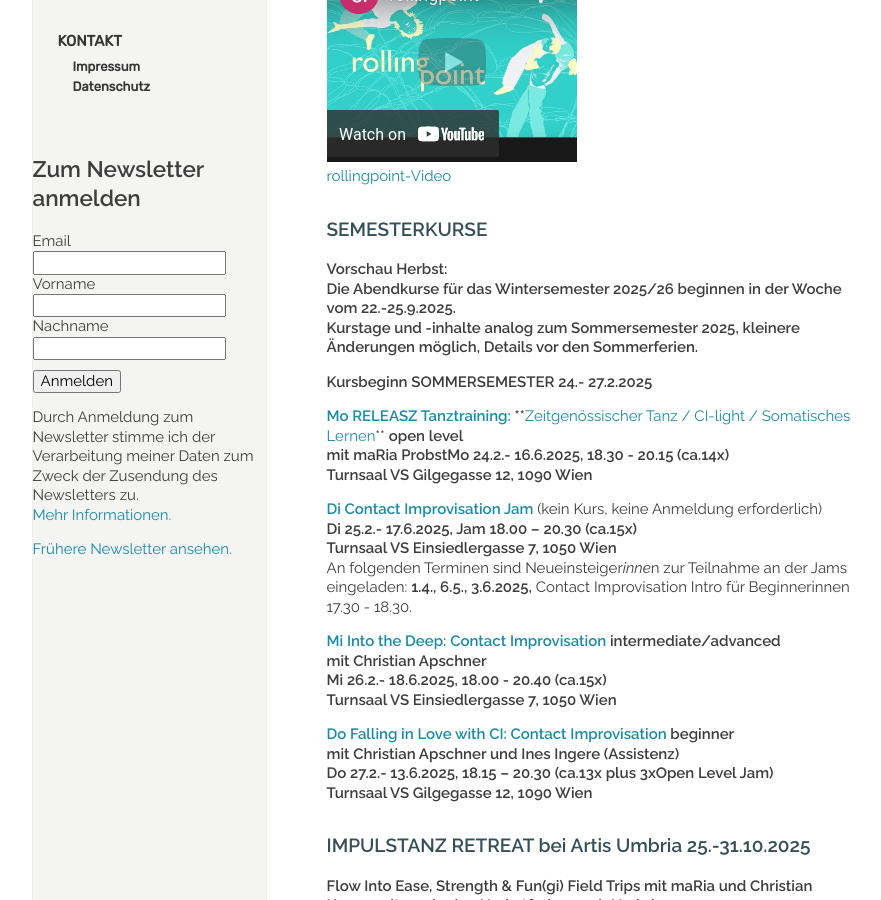
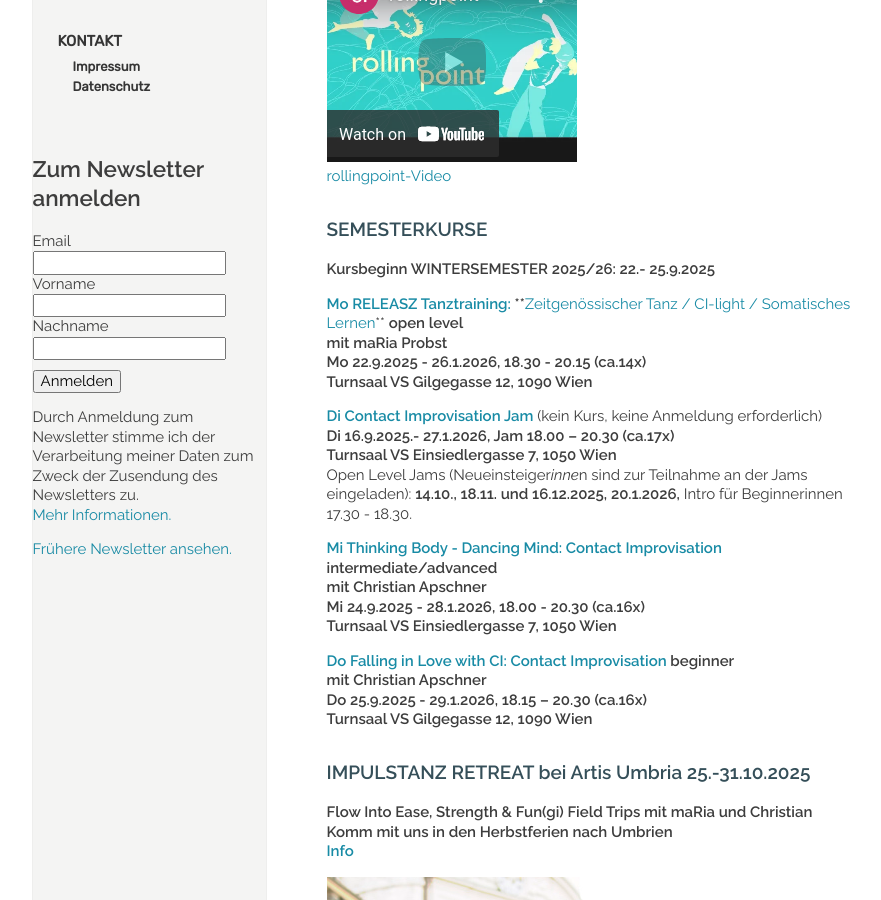
Before and after one commit to manulari/rollingpointat, a Jekyll site: the page built from _pages_de/index.md, in a window 1280 px wide and 900 px high, scrolled down 906 px. Shown: the whole window, without its empty margins (152-1033 px from the left). Built offline with Jekyll 4.4.1, drawn with Linux system fonts in a browser that asks for light colours; comment, search, counter and statistics services are not loaded.

Commit message:
Update page (de) “index”

```diff
--- a/_pages_de/index.md
+++ b/_pages_de/index.md
@@ -20,32 +20,29 @@ Fotocredit: https://johannes-stolba.net/photography/
 
 ### **SEMESTERKURSE**
 
-**Vorschau Herbst:**\
-**Die Abendkurse für das Wintersemester 2025/26 beginnen in der Woche vom 22.-25.9.2025.**\
-**Kurstage und -inhalte analog zum Sommersemester 2025, kleinere Änderungen möglich, Details vor den Sommerferien.**
-
-
-
-**Kursbeginn SOMMERSEMESTER 24.- 27.2.2025**
+**Kursbeginn WINTERSEMESTER 2025/26: 22.- 25.9.2025**
 
 **[Mo RELEASZ Tanztraining: ](/releasze)\*\***[Zeitgenössischer Tanz / CI-light / Somatisches Lernen](/releasze)\*\* **open level**\
-**mit maRia ProbstMo 24.2.- 16.6.2025, 18.30 - 20.15 (ca.14x)**\
+**mit maRia Probst**\
+**Mo 22.9.2025 - 26.1.2026, 18.30 - 20.15 (ca.14x)**\
 **Turnsaal VS Gilgegasse 12, 1090 Wien**
 
 **[Di Contact Improvisation Jam ](/jams)**(kein Kurs, keine Anmeldung erforderlich)\
-**Di 25.2.- 17.6.2025, Jam 18.00 – 20.30 (ca.15x)**\
+**Di 16.9.2025.- 27.1.2026, Jam 18.00 – 20.30 (ca.17x)**\
 **Turnsaal VS Einsiedlergasse 7, 1050 Wien**\
-An folgenden Terminen sind Neueinsteiger*inne*n zur Teilnahme an der Jams eingeladen: **1.4., 6.5., 3.6.2025,** Contact Improvisation Intro für Beginnerinnen 17.30 - 18.30.
+Open Level Jams (Neueinsteiger*inne*n sind zur Teilnahme an der Jams eingeladen): **14.10., 18.11. und 16.12.2025, 20.1.2026,** Intro für Beginnerinnen 17.30 - 18.30.
 
-**[Mi Into the Deep: Contact Improvisation ](/contactadv) intermediate/advanced**\
+**[Mi Thinking Body - Dancing Mind: Contact Improvisation ](/contactadv) intermediate/advanced**\
 **mit Christian Apschner**\
-**Mi 26.2.- 18.6.2025, 18.00 - 20.40 (ca.15x)**\
+**Mi 24.9.2025 - 28.1.2026, 18.00 - 20.30 (ca.16x)**\
 **Turnsaal VS Einsiedlergasse 7, 1050 Wien**
 
 **[Do Falling in Love with CI: Contact Improvisation ](/contactbeg)beginner**\
-**mit Christian Apschner und Ines Ingere (Assistenz)**\
-**Do 27.2.- 13.6.2025, 18.15 – 20.30 (ca.13x plus 3xOpen Level Jam)**\
+**mit Christian Apschner**\
+**Do 25.9.2025 - 29.1.2026, 18.15 – 20.30 (ca.16x)**\
 **Turnsaal VS Gilgegasse 12, 1090 Wien**
+
+
 
 ### **IMPULSTANZ RETREAT bei Artis Umbria 25.-31.10.2025**
 
```
